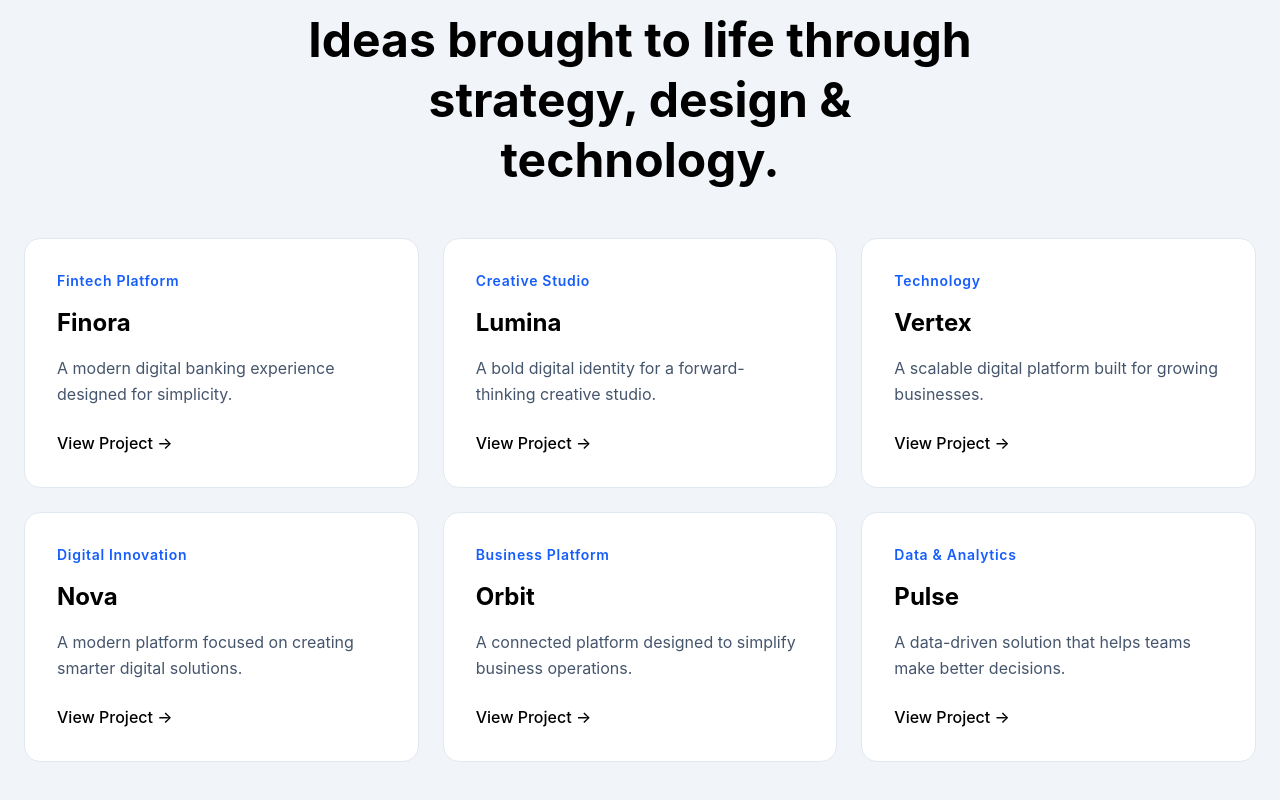
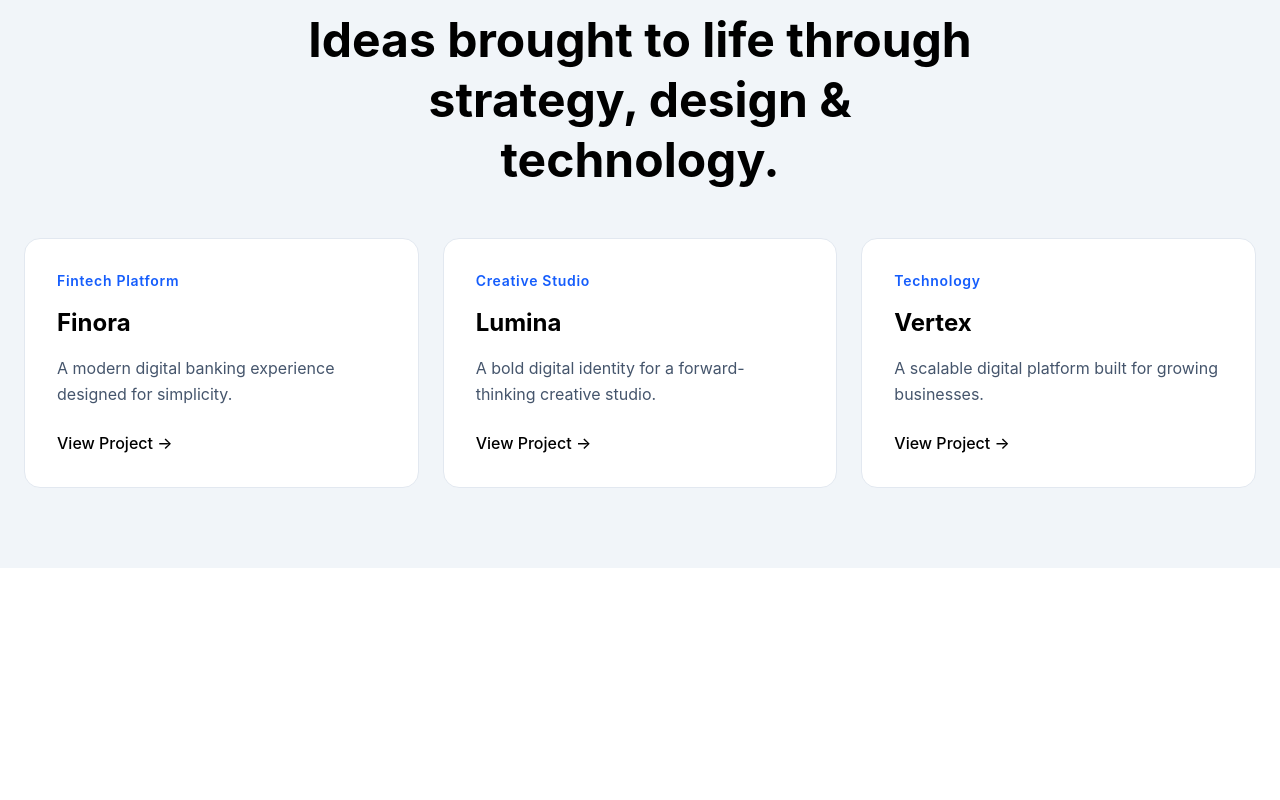
Before and after one commit to Isha1906/my-application, a React (Vite) app: page / in a window 1280 px wide. Shown: the part 2084-2884 px from the top of the page. After the commit the page ends 2652 px from the top, so only its background shows below. Built offline with nearby package versions, Linux system fonts and the light colour scheme.

Commit message:
css changed

```diff
--- a/src/components/Work.jsx
+++ b/src/components/Work.jsx
@@ -17,7 +17,7 @@ function Work() {
             </div>
 
             <div className="mt-10 grid grid-cols-1 gap-4 sm:gap-6 md:grid-cols-2 lg:mt-12 lg:grid-cols-3">
-                {projects.map((project) => (
+                {projects.slice(0,3).map((project) => (
                     <ProjectCard
                         key={project.title}
                         title={project.title}
```
